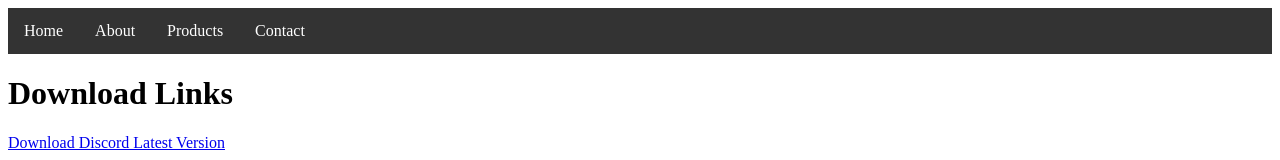
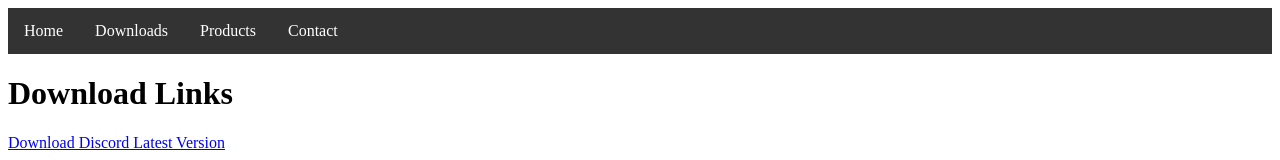
Before and after one commit to aidentallen/aidentallen.github.io, a plain HTML site: page downloads.html in a window 1280 px wide. Shown: the top 160 px of the page. Drawn offline with Linux system fonts and the light colour scheme.

Commit message:
index.html hopefully fixed

```diff
--- a/downloads.html
+++ b/downloads.html
@@ -34,7 +34,7 @@
     <nav>
         <ul>
             <li><a href="index.html">Home</a></li>
-            <li><a href="about.html">About</a></li>
+            <li><a href="downloads.html">Downloads</a></li>
             <li><a href="products.html">Products</a></li>
             <li><a href="contact.html">Contact</a></li>
         </ul>
```
